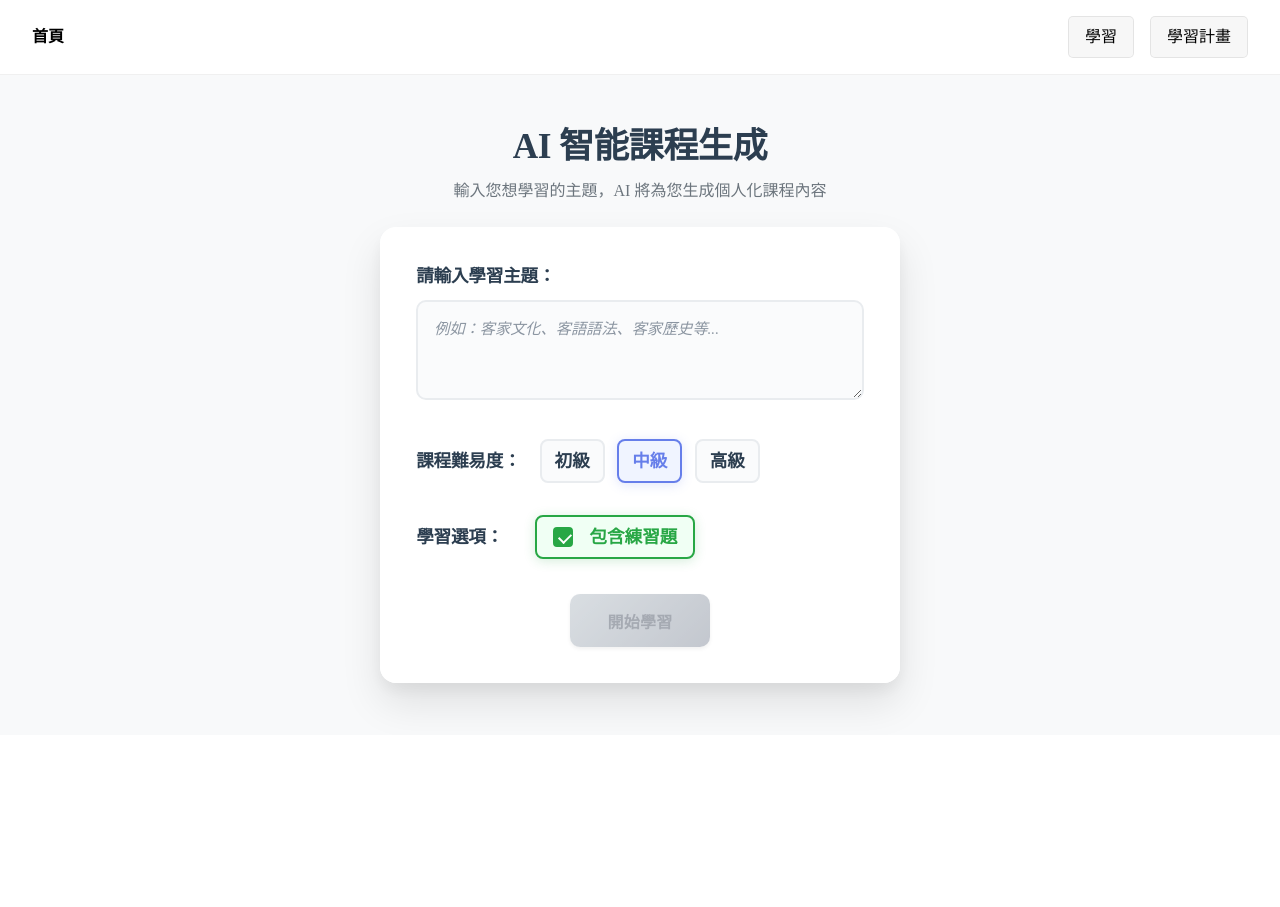
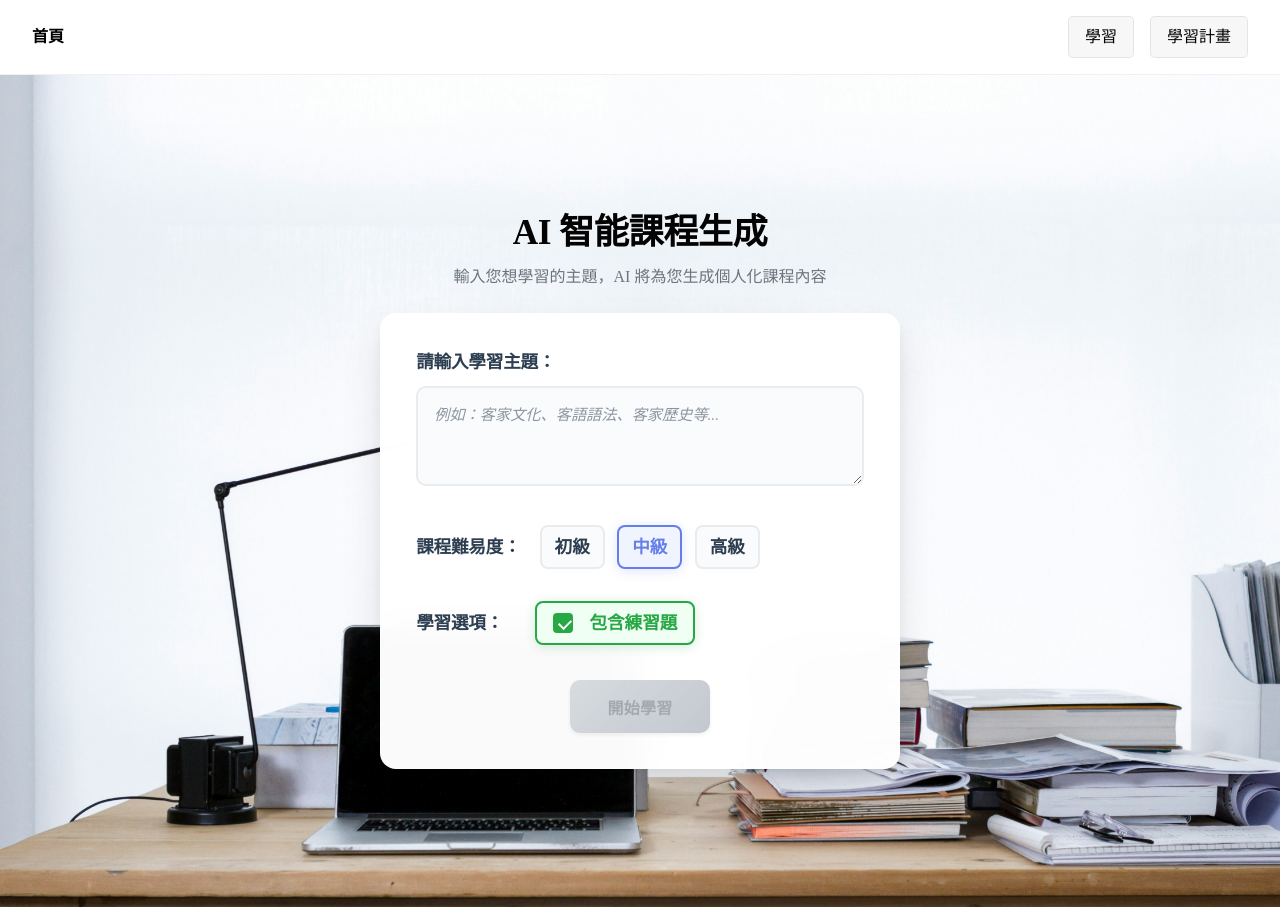
Before and after one commit to tom1030507/2025_hakka_hackathon, a Vue app in the folder frontend/: page /course/3 in a window 1280 px wide. Before the commit the page ends 800 px from the top, so only its background shows below. Built offline with nearby package versions, Linux system fonts and the light colour scheme; a web font is replaced by a local one.

Commit message:
feat: 課程三加入背景圖

```diff
--- a/frontend/src/components/pages/Courses/Course3.vue
+++ b/frontend/src/components/pages/Courses/Course3.vue
@@ -345,12 +345,12 @@ const resetCourse = () => {
 /* Main Container */
 .course-container {
   width: 100%;
-  height: calc(100vh - 140px); /* 扣除header(約60px)、border(1px)、padding(2rem=32px)等空間 */
-  min-height: 450px; /* 最小高度保證可用性 */
-  max-height: calc(100vh - 140px); /* 防止超出視窗 */
-  background-color: #f9f9f9;
+  min-height: calc(279vh - 1400px); /* 保持最小高度，但允許擴展 */
+  background-image: url('./Course_background/Course3_page.jpg');
+  background-size: cover;
+  background-position: center;
+  background-attachment: fixed; /* 固定背景，避免滾動 */
   font-family: 'Helvetica Neue', Arial, sans-serif;
-  overflow: hidden;
   position: relative;
   display: flex;
   flex-direction: column;
@@ -366,7 +366,7 @@ const resetCourse = () => {
   justify-content: center;
   align-items: center;
   padding: 1.5rem;
-  background-color: #f8f9fa;
+  background-color: transparent;
   color: #2c3e50;
   position: relative;
   overflow: hidden;
@@ -394,7 +394,7 @@ const resetCourse = () => {
 .initial-screen .course-header h1 {
   font-size: 2.2rem;
   margin: 0 0 0.8rem 0;
-  color: #2c3e50;
+  color: rgb(3, 3, 3);
   font-weight: 700;
   letter-spacing: -0.5px;
   text-align: center;
```
Also changed, not shown: frontend/src/components/pages/Courses/Course_background/Course3_page.jpg (added).
